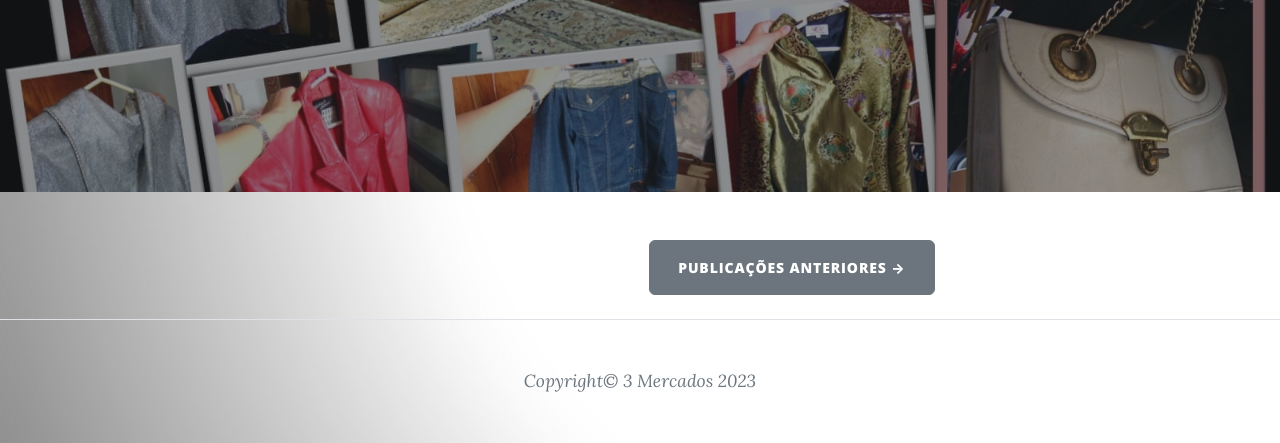
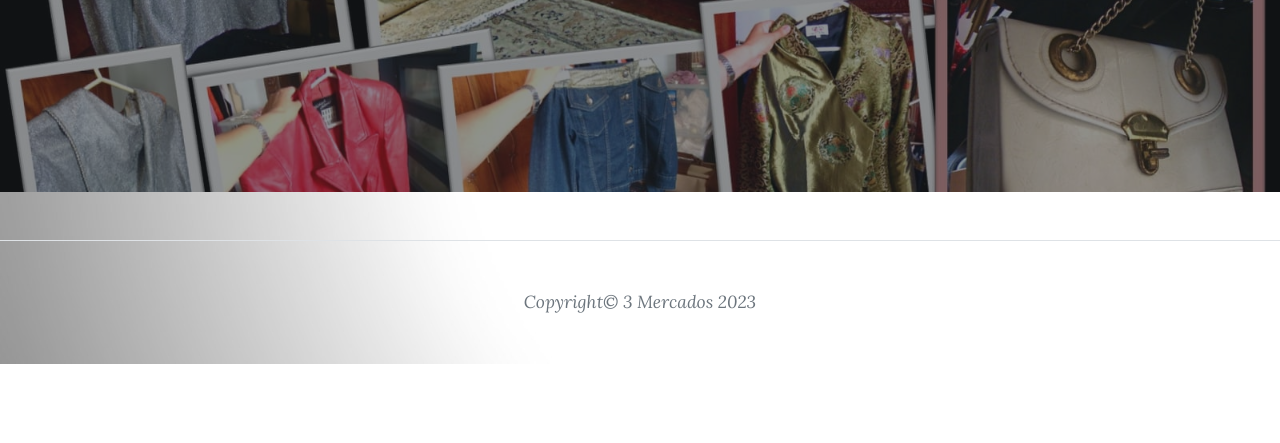
Before and after one commit to miguel-ossa/tresMercadosBlog, a Flask app: page / in a window 1280 px wide. Shown: the part 532-975 px from the top of the page. After the commit the page ends 896 px from the top, so only its background shows below. Run offline with Flask 3, Linux system fonts and the light colour scheme; data that the repository does not hold is empty; some libraries are stand-ins or nearby versions.

Commit message:
Erase old posts button for the moment

```diff
--- a/api/templates/index.html
+++ b/api/templates/index.html
@@ -55,9 +55,9 @@
       {% endif %}
 
       <!-- Pager-->
-      <div class="d-flex justify-content-end mb-4">
-        <a class="btn btn-secondary text-uppercase" href="#!">Publicações anteriores →</a>
-      </div>
+<!--      <div class="d-flex justify-content-end mb-4">-->
+<!--        <a class="btn btn-secondary text-uppercase" href="#!">Publicações anteriores →</a>-->
+<!--      </div>-->
     </div>
   </div>
 </div>
```
